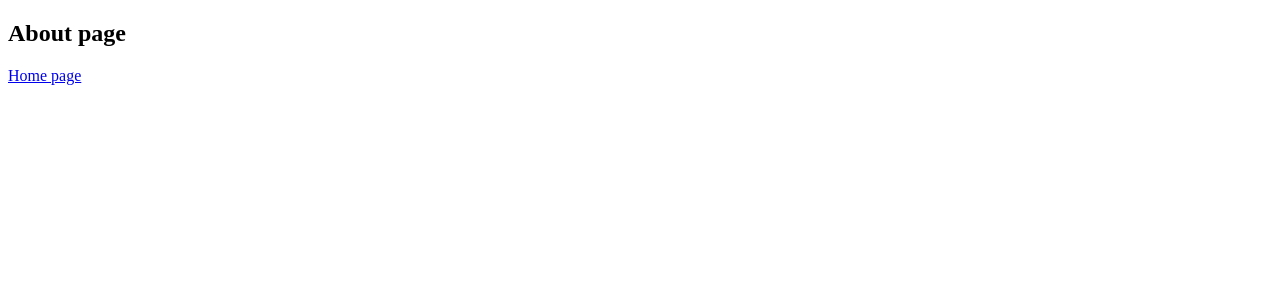
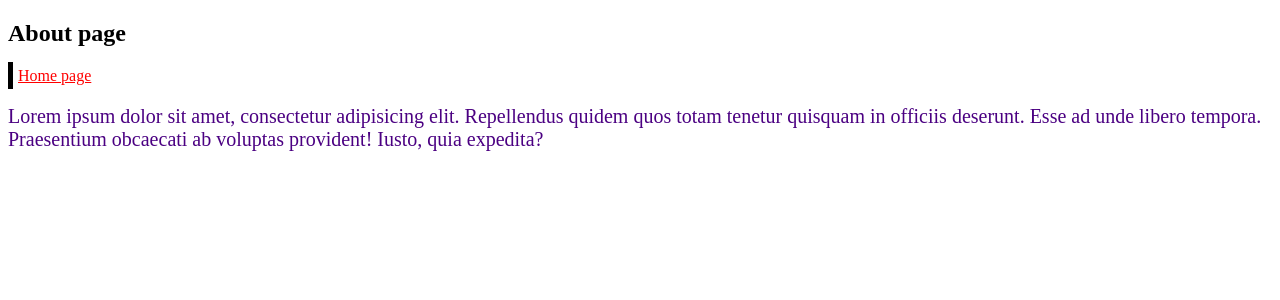
Before and after one commit to NamNguyenGit/NextJSproject, a Next.js app: page /about in a window 1280 px wide. Shown: the top 300 px of the page. Built offline with nearby package versions, Linux system fonts and the light colour scheme.

Commit message:
Style Scope CSS

```diff
--- a/pages/about.js
+++ b/pages/about.js
@@ -1,10 +1,26 @@
 import Link from "next/link";
+
+const myStyle = { color: "red", borderLeft: "5px solid black", padding: "5px" };
+
 const About = () => (
   <div>
     <h2>About page</h2>
     <Link href="/">
-      <a> Home page</a>
+      <a style={myStyle}> Home page</a>
     </Link>
+    <p>
+      Lorem ipsum dolor sit amet, consectetur adipisicing elit. Repellendus
+      quidem quos totam tenetur quisquam in officiis deserunt. Esse ad unde
+      libero tempora. Praesentium obcaecati ab voluptas provident! Iusto, quia
+      expedita?
+    </p>
+
+    <style jsx>{`
+      p {
+        color: indigo;
+        font-size: 20px;
+      }
+    `}</style>
   </div>
 );
 
--- a/pages/index.js
+++ b/pages/index.js
@@ -5,6 +5,12 @@ const Index = () => (
     <Link href="/about">
       <a> About page</a>
     </Link>
+    <p>
+      Lorem ipsum, dolor sit amet consectetur adipisicing elit. Commodi itaque
+      incidunt corporis quos facilis accusamus fugit earum architecto, velit
+      fuga sapiente temporibus provident error maiores, minus sunt illo quia
+      obcaecati!
+    </p>
   </div>
 );
 
```
